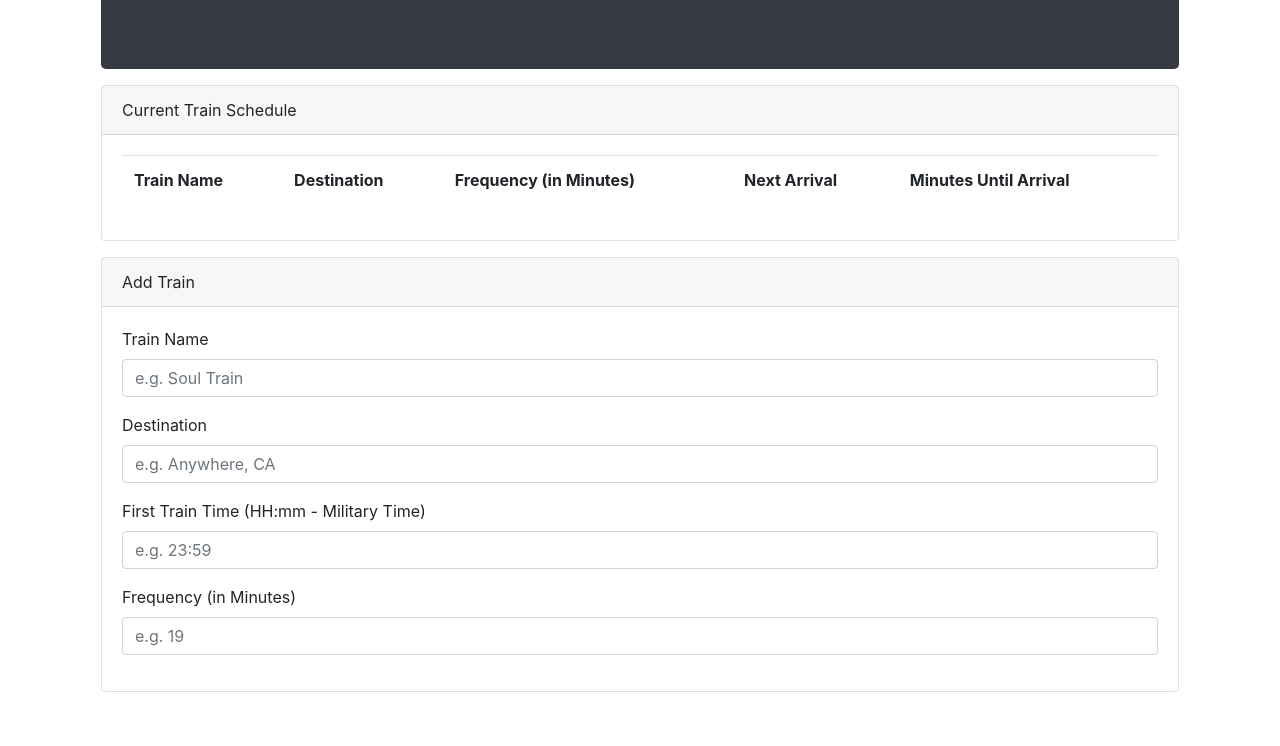
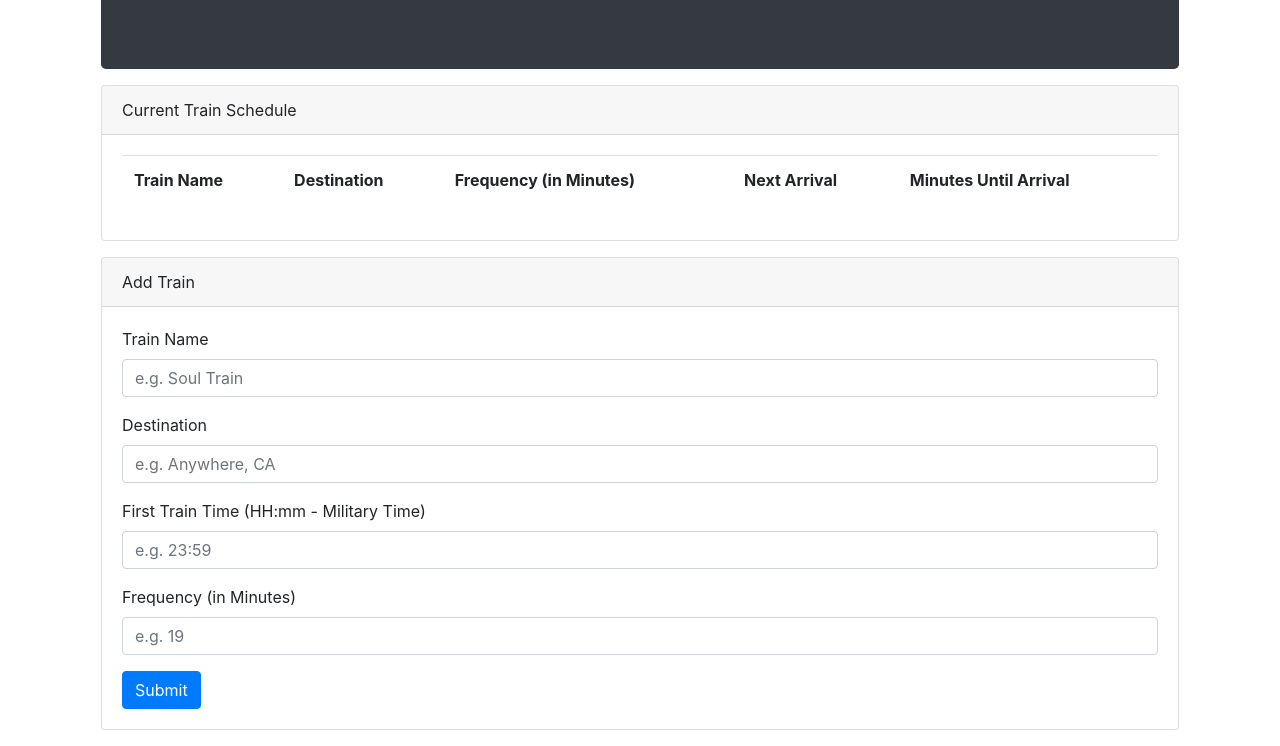
Before and after one commit to ggdgithub/TrainScheduler, a plain HTML site: page index.html in a window 1280 px wide. Shown: the part 173-919 px from the top of the page. Before the commit the page ends 881 px from the top, so only its background shows below. Drawn offline with nearby package versions, Linux system fonts and the light colour scheme.

Commit message:
Added Submit button

```diff
--- a/index.html
+++ b/index.html
@@ -93,6 +93,7 @@
                             placeholder="e.g. 19">
                         </div>
                     </form>
+                    <input class="btn btn-primary" type="submit" value="Submit">
                 </div>
             </div>
         </div>
```
